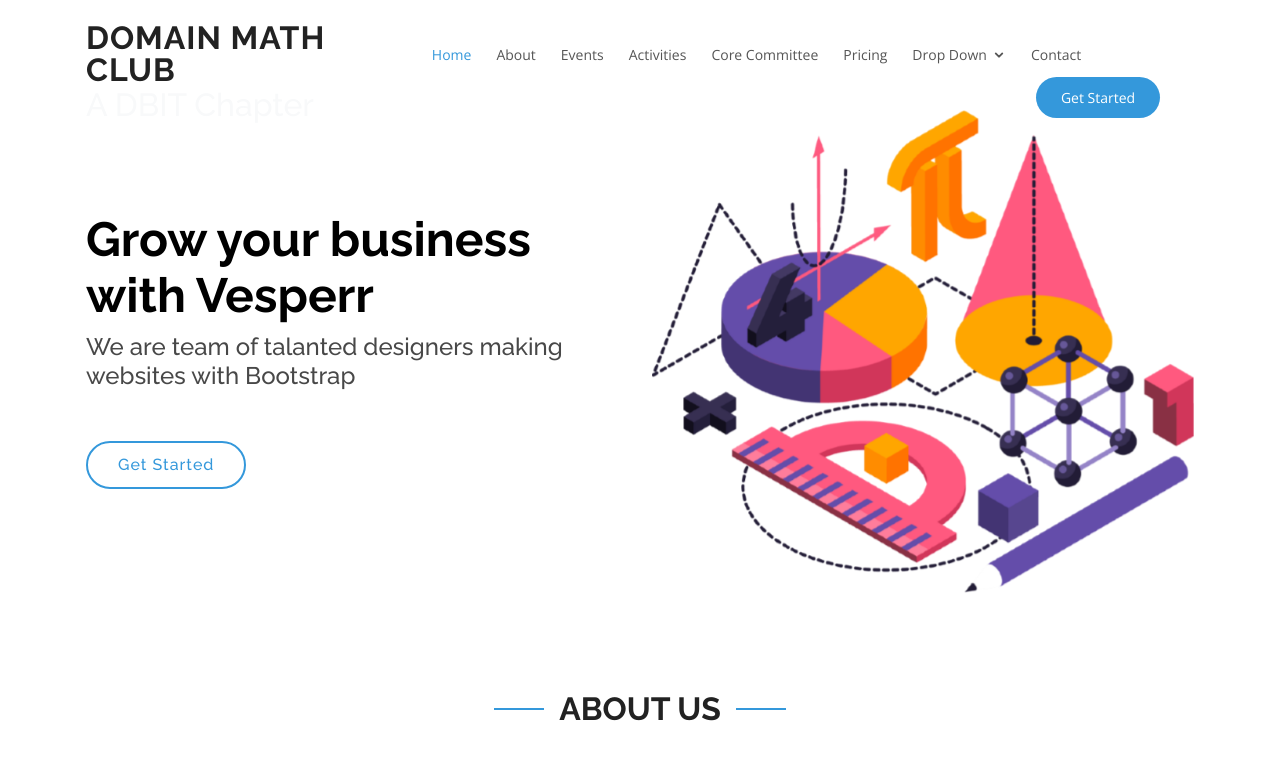
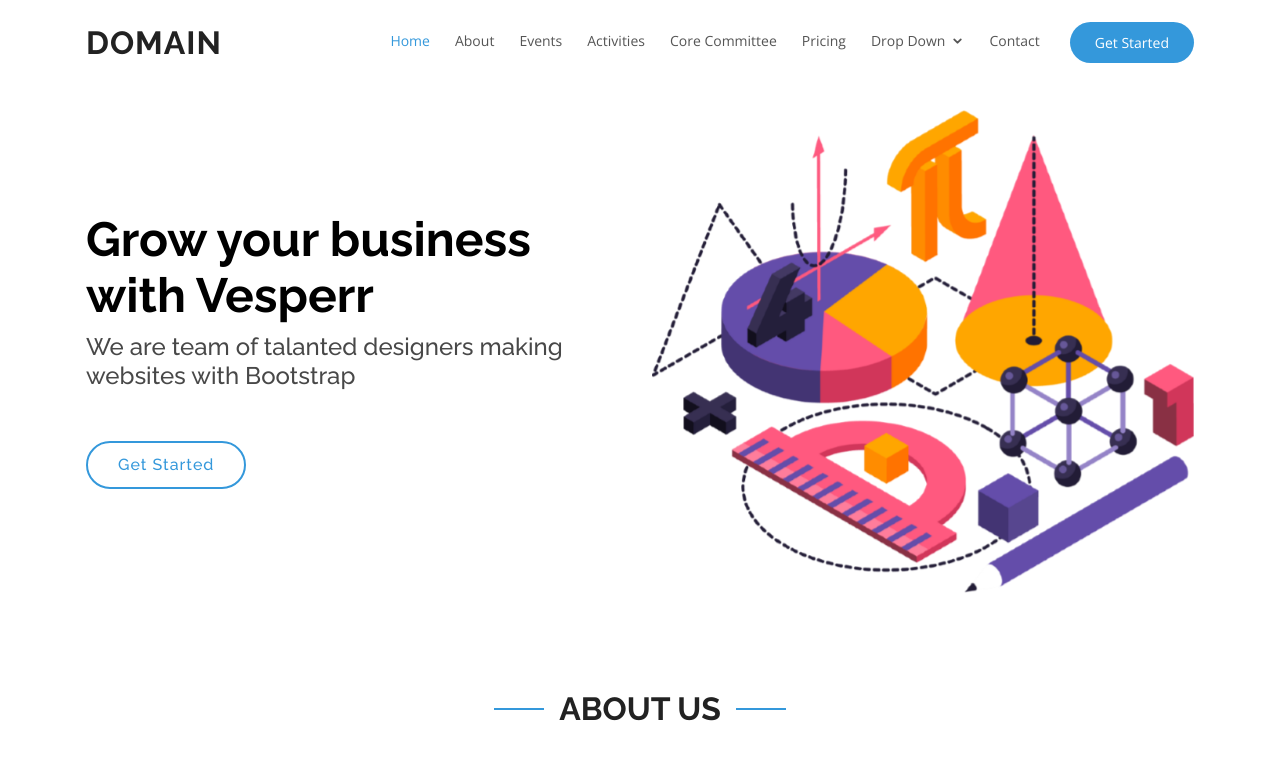
Before and after one commit to rutvij-patil24/domain-website-bootstrap, a plain HTML site: page index.html in a window 1280 px wide. Shown: the top 763 px of the page. Drawn offline with nearby package versions, Linux system fonts and the light colour scheme; animation ran at ten frames a second.

Commit message:
Revert "Modified Title, Title Logo, Website Heading"
This reverts commit 6b831fba6b40c135d93985d9b24820eb16e1688f.

```diff
--- a/index.html
+++ b/index.html
@@ -5,12 +5,12 @@
   <meta charset="utf-8">
   <meta content="width=device-width, initial-scale=1.0" name="viewport">
 
-  <title>DOMAIN::HOME</title>
+  <title>Vesperr Bootstrap Template - Index</title>
   <meta content="" name="description">
   <meta content="" name="keywords">
 
   <!-- Favicons -->
-  <link href="assets/img/domain_logo.jfif" rel="icon">
+  <link href="assets/img/favicon.png" rel="icon">
   <link href="assets/img/apple-touch-icon.png" rel="apple-touch-icon">
 
   <!-- Google Fonts -->
@@ -43,8 +43,7 @@
     <div class="container d-flex align-items-center">
 
       <div class="logo mr-auto">
-        <h1 class="text-light"><a href="index.html"><span>DOMAIN MATH CLUB</span></a></h1>
-        <h2 class="text-light"><span>A DBIT Chapter</span></h2>
+        <h1 class="text-light"><a href="index.html"><span>DOMAIN</span></a></h1>
         <!-- Uncomment below if you prefer to use an image logo -->
         <!-- <a href="index.html"><img src="assets/img/logo.png" alt="" class="img-fluid"></a>-->
       </div>
```
